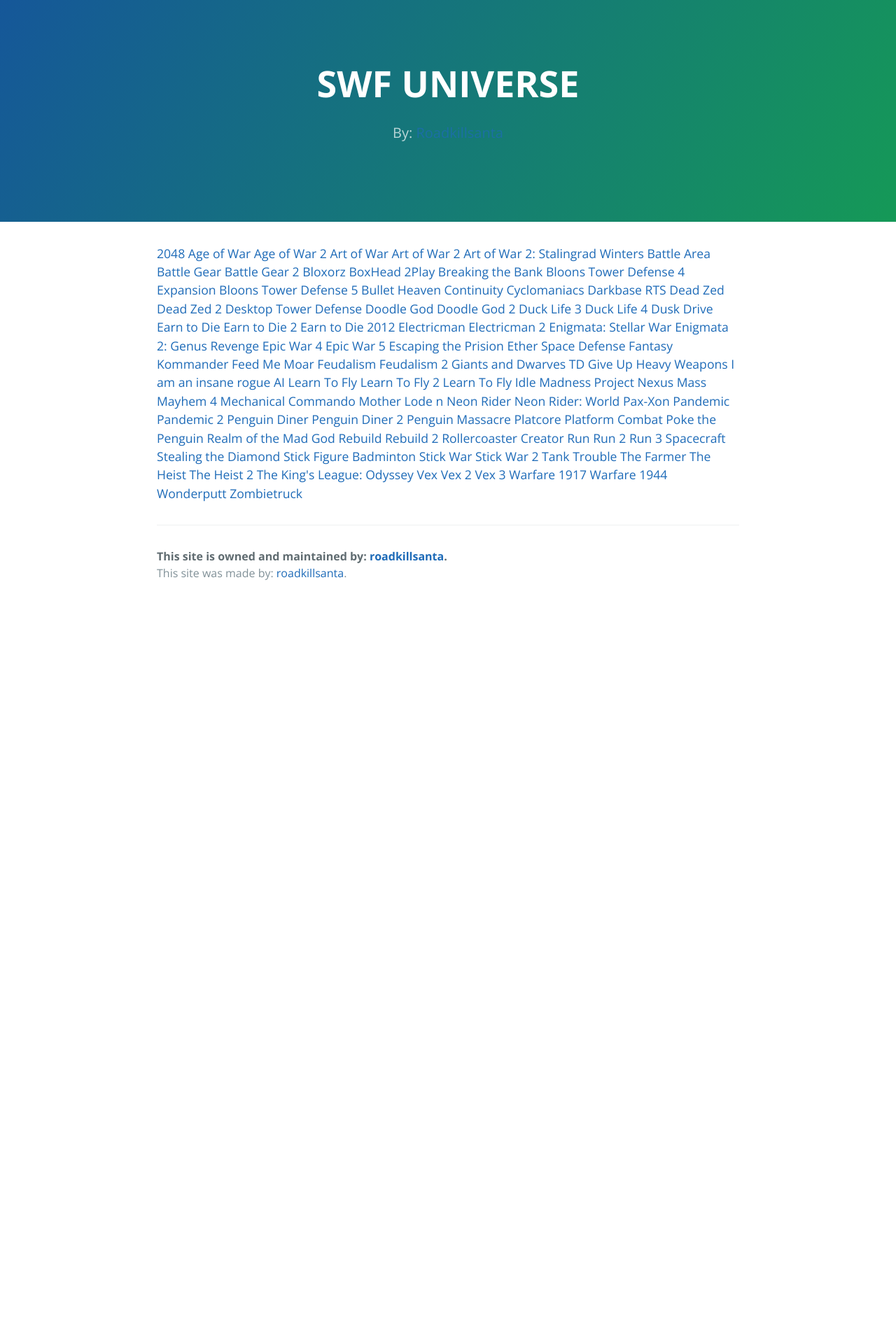
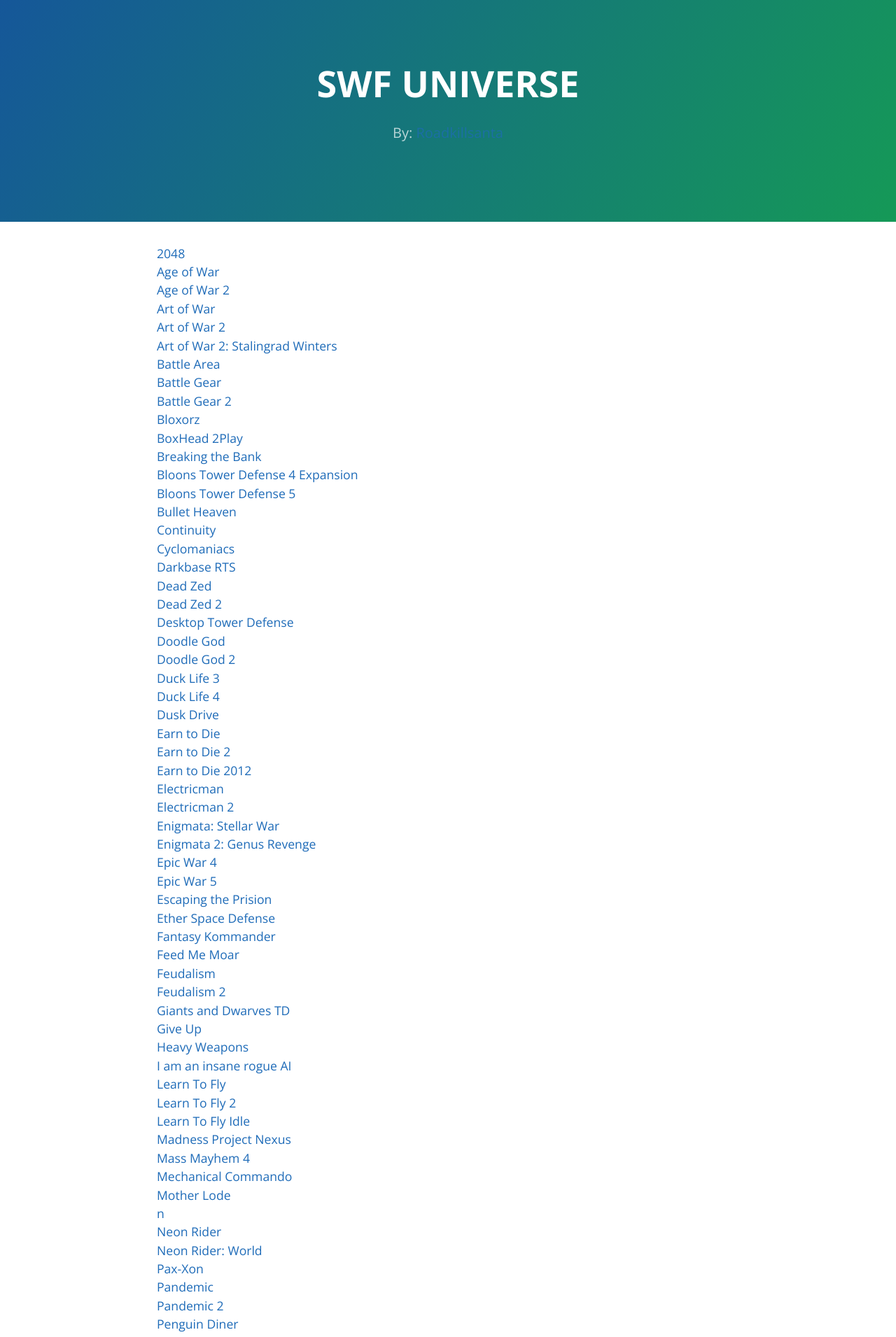
Before and after one commit to RGTN/SWF-UNIVERSE, a Jekyll site: the page games/unhacked/index.html, which Jekyll copies as it is, in a window 1280 px wide. Shown: the top 1911 px of the page at 70% size. Built offline with Jekyll 4.4.1, drawn with Linux system fonts in a browser that asks for light colours; before the commit the page ends 900 px from its top, so only the background shows below that.

```diff
--- a/games/unhacked/index.html
+++ b/games/unhacked/index.html
@@ -16,93 +16,181 @@
 		</section>
 		<section class="main-content">
 			<a href="2048.html">2048</a>
+			<br>
 			<a href="agewar.html">Age of War</a>
+			<br>
 			<a href="agewar2.html">Age of War 2</a>
+			<br>
 			<a href="artwar.html">Art of War</a>
+			<br>
 			<a href="artwar2.html">Art of War 2</a>
+			<br>
 			<a href="artwar2stalgw.html">Art of War 2: Stalingrad Winters</a>
+			<br>
 			<a href="barea.html">Battle Area</a>
- 			<a href="battlegear.html">Battle Gear</a>
+ 			<br>
+			<a href="battlegear.html">Battle Gear</a>
+			<br>
 			<a href="battlegear2.html">Battle Gear 2</a>
+			<br>
 			<a href="bloxorz.html">Bloxorz</a>
+			<br>
 			<a href="bh2play.html">BoxHead 2Play</a>
+			<br>
 			<a href="breakbank.html">Breaking the Bank</a>
+			<br>
 			<a href="btd4exp.html">Bloons Tower Defense 4 Expansion</a>
+			<br>
 			<a href="btd5.html">Bloons Tower Defense 5</a>
+			<br>
 			<a href="bulletheaven.html">Bullet Heaven</a>
+			<br>
 			<a href="continuity.html">Continuity</a>
+			<br>
 			<a href="cyclomaniacs.html">Cyclomaniacs</a>
+			<br>
 			<a href="">Darkbase RTS</a>
+			<br>
 			<a href="">Dead Zed</a>
+			<br>
 			<a href="">Dead Zed 2</a>
+			<br>
 			<a href="desktoptd.html">Desktop Tower Defense</a>
+			<br>
 			<a href="doodleg.html">Doodle God</a>
+			<br>
 			<a href="doodleg2.html">Doodle God 2</a>
+			<br>
 			<a href="ducklife3.html">Duck Life 3</a>
+			<br>
 			<a href="ducklife4.html">Duck Life 4</a>
+			<br>
 			<a href="duskdrive.html">Dusk Drive</a>
+			<br>
 			<a href="">Earn to Die</a>
+			<br>
 			<a href="">Earn to Die 2</a>
+			<br>
 			<a href="">Earn to Die 2012</a>
+			<br>
 			<a href="">Electricman</a>
+			<br>
 			<a href="">Electricman 2</a>
+			<br>
 			<a href="">Enigmata: Stellar War</a>
+			<br>
 			<a href="">Enigmata 2: Genus Revenge</a>
+			<br>
 			<a href="">Epic War 4</a>
+			<br>
 			<a href="">Epic War 5</a>
+			<br>
 			<a href="">Escaping the Prision</a>
+			<br>
 			<a href="">Ether Space Defense</a>
+			<br>
 			<a href="">Fantasy Kommander</a>
+			<br>
 			<a href="">Feed Me Moar</a>
+			<br>
 			<a href="feudalism.html">Feudalism</a>
+			<br>
 			<a href="feudalism2.html">Feudalism 2</a>
+			<br>
 			<a href="">Giants and Dwarves TD</a>
+			<br>
 			<a href="">Give Up</a>
+			<br>
 			<a href="">Heavy Weapons</a>
+			<br>
 			<a href="">I am an insane rogue AI</a>
+			<br>
 			<a href="ltf.html">Learn To Fly</a>
+			<br>
 			<a href="ltf2.html">Learn To Fly 2</a>
+			<br>
 			<a href="ltfidle.html">Learn To Fly Idle</a>
+			<br>
 			<a href="mpn.html">Madness Project Nexus</a>
+			<br>
 			<a href="">Mass Mayhem 4</a>
+			<br>
 			<a href="">Mechanical Commando</a>
+			<br>
 			<a href="motherlode.html">Mother Lode</a>
+			<br>
 			<a href="">n</a>
+			<br>
 			<a href="">Neon Rider</a>
+			<br>
 			<a href="">Neon Rider: World</a>
+			<br>
 			<a href="">Pax-Xon</a>
+			<br>
 			<a href="pand.html">Pandemic</a>
+			<br>
 			<a href="pand2.html">Pandemic 2</a>
+			<br>
 			<a href="">Penguin Diner</a>
+			<br>
 			<a href="">Penguin Diner 2</a>
+			<br>
 			<a href="">Penguin Massacre</a>
+			<br>
 			<a href="">Platcore</a>
+			<br>
 			<a href="">Platform Combat</a>
+			<br>
 			<a href="">Poke the Penguin</a>
+			<br>
 			<a href="rotmg.html">Realm of the Mad God</a>
+			<br>
 			<a href="rebuild">Rebuild</a>
+			<br>
 			<a href="rebuild2.html">Rebuild 2</a>
+			<br>
 			<a href="">Rollercoaster Creator</a>
+			<br>
 			<a href="run.html">Run</a>
+			<br>
 			<a href="run2.html">Run 2</a>
+			<br>
 			<a href="run3.html">Run 3</a>
+			<br>
 			<a href="">Spacecraft</a>
+			<br>
 			<a href="">Stealing the Diamond</a>
+			<br>
 			<a href="">Stick Figure Badminton</a>
+			<br>
 			<a href="stickwar.html">Stick War</a>
+			<br>
 			<a href="stickwar2.html">Stick War 2</a>
+			<br>
 			<a href="ttrouble.html">Tank Trouble</a>
+			<br>
 			<a href="">The Farmer</a>
+			<br>
 			<a href="heist.html">The Heist</a>
+			<br>
 			<a href="heist2.html">The Heist 2</a>
+			<br>
 			<a href="">The King's League: Odyssey</a>
+			<br>
 			<a href="">Vex</a>
+			<br>
 			<a href="">Vex 2</a>
+			<br>
 			<a href="">Vex 3</a>
+			<br>
 			<a href="warf1917.html">Warfare 1917</a>
+			<br>
 			<a href="warf1944.html">Warfare 1944</a>
+			<br>
 			<a href="">Wonderputt</a>
+			<br>
 			<a href="">Zombietruck</a>
+			<br>
 			<footer class="site-footer">
 				<span class="site-footer-owner">This site is owned and maintained by: <a href="https:/github.com/roadkillsanta">roadkillsanta</a>.</span>
 				<span class="site-footer-credits">This site was made by: <a href="https://github.com/roadkillsanta">roadkillsanta</a>.</span>
```
